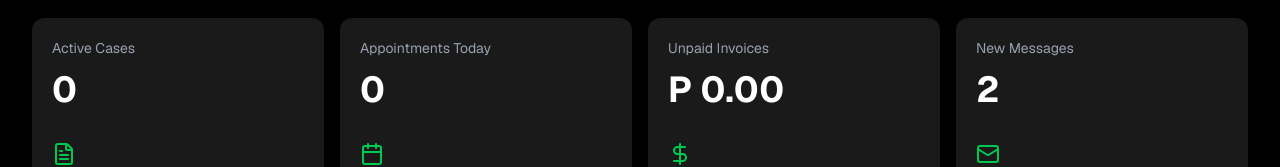
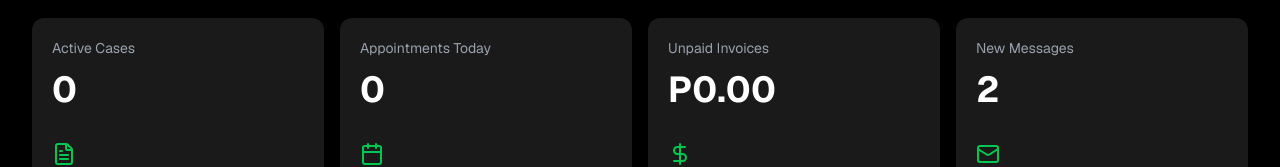
Before and after one commit to presleyleoookeditse-maker/gabs-legal-tech, a Next.js app: page / in a window 1280 px wide. Shown: the part 143-310 px from the top of the page. Built offline with nearby package versions, Linux system fonts and the light colour scheme.

Commit message:
feat: update currency formatting to use prefixed P
Replaced Intl.NumberFormat with custom currency formatting

Co-authored-by: presleyleoookeditse-maker <288920662+presleyleoookeditse-maker@users.noreply.github.com>

```diff
--- a/app/page.tsx
+++ b/app/page.tsx
@@ -24,10 +24,7 @@ export default function HomePage() {
   }).toUpperCase()
 
   const formatCurrency = (amount: number) => {
-    return new Intl.NumberFormat('en-BW', {
-      style: 'currency',
-      currency: 'BWP',
-    }).format(amount)
+    return `P${amount.toFixed(2).replace(/\B(?=(\d{3})+(?!\d))/g, ',')}`
   }
 
   return (
```
